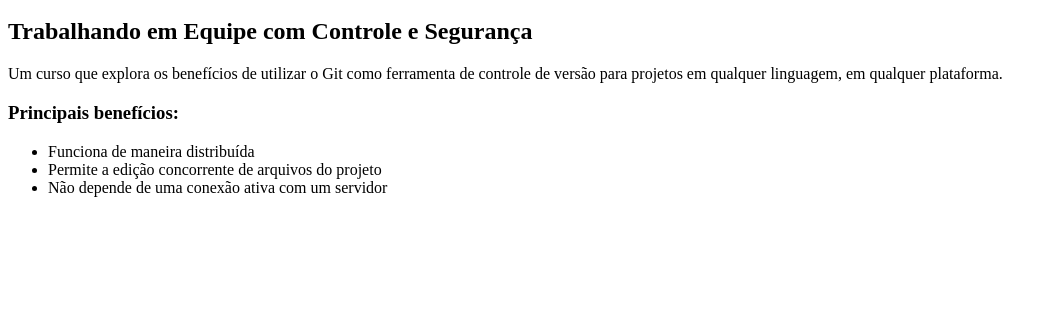
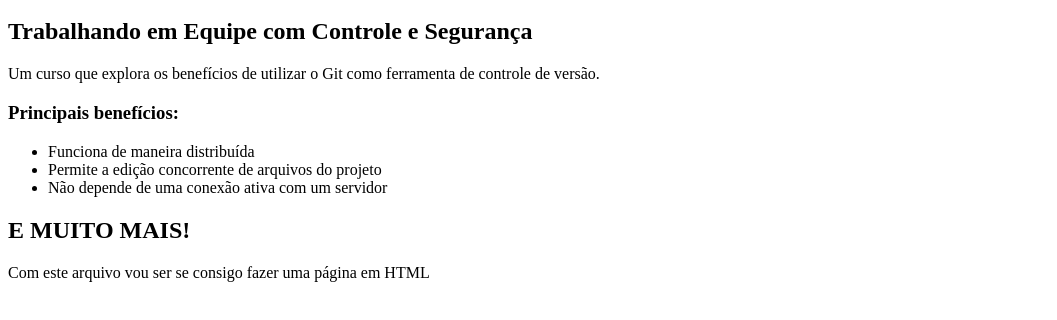
Before and after one commit to leib999/curso-git, a plain HTML site: page index.html in a window 1280 px wide. Shown: the part 48-368 px from the top of the page, without its empty margins (0-1057 px from the left). Drawn offline with Linux system fonts and the light colour scheme.

Commit message:
Linha original abreviada e frases novas incluídas para testar.

```diff
--- a/index.html
+++ b/index.html
@@ -5,7 +5,7 @@
 	<h1>Git</h1>
 	<h2>Trabalhando em Equipe com Controle e Segurança</h2>
 
-        <p>Um curso que explora os benefícios de utilizar o Git como ferramenta de controle de versão para projetos em qualquer linguagem, em qualquer plataforma.</p>
+        <p>Um curso que explora os benefícios de utilizar o Git como ferramenta de controle de versão.</p>
 
         <h3>Principais benefícios:</h3>
         <ul>
@@ -13,5 +13,9 @@
             <li>Permite a edição concorrente de arquivos do projeto</li>
             <li>Não depende de uma conexão ativa com um servidor</li>
         </ul>
+
+	<h2>E MUITO MAIS!</h2>
+
+	<p>Com este arquivo vou ser se consigo fazer uma página em HTML</p>
     </body>
 </html>
```
